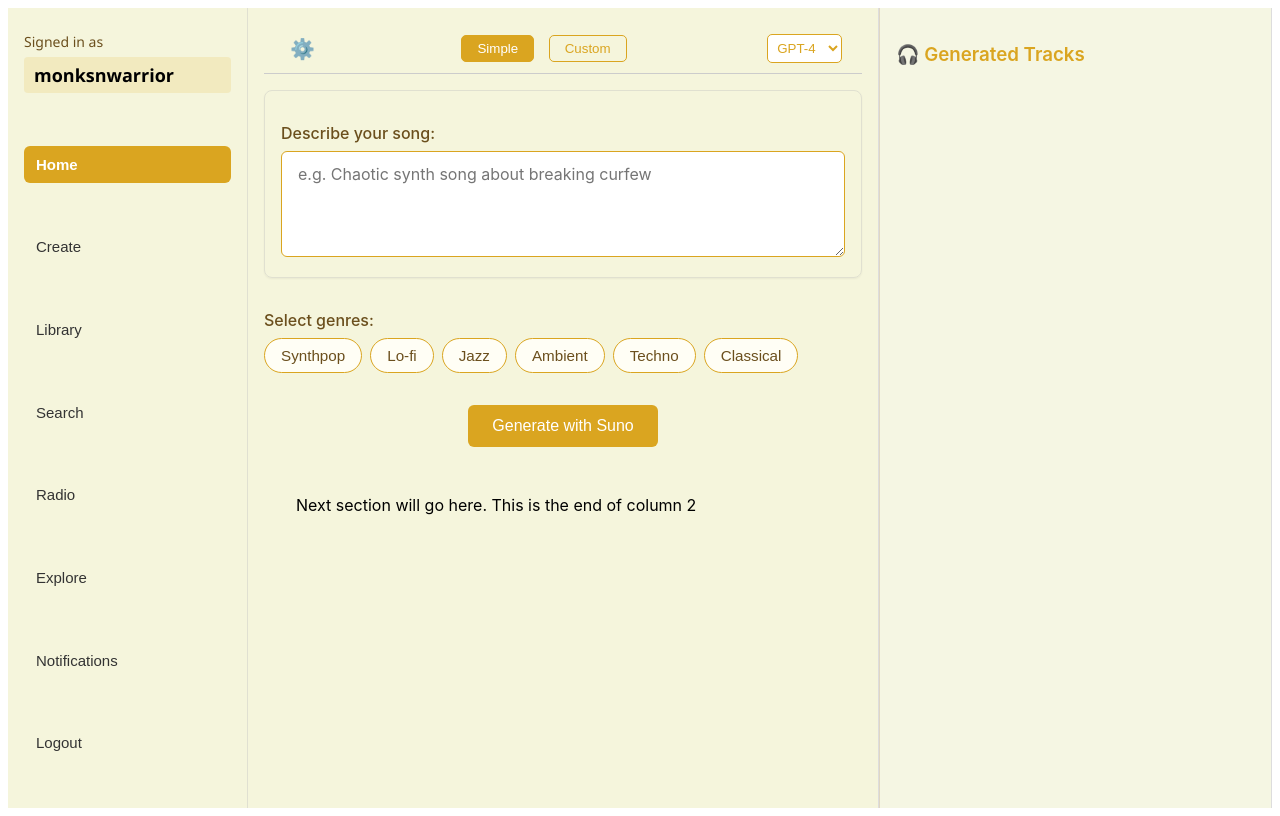
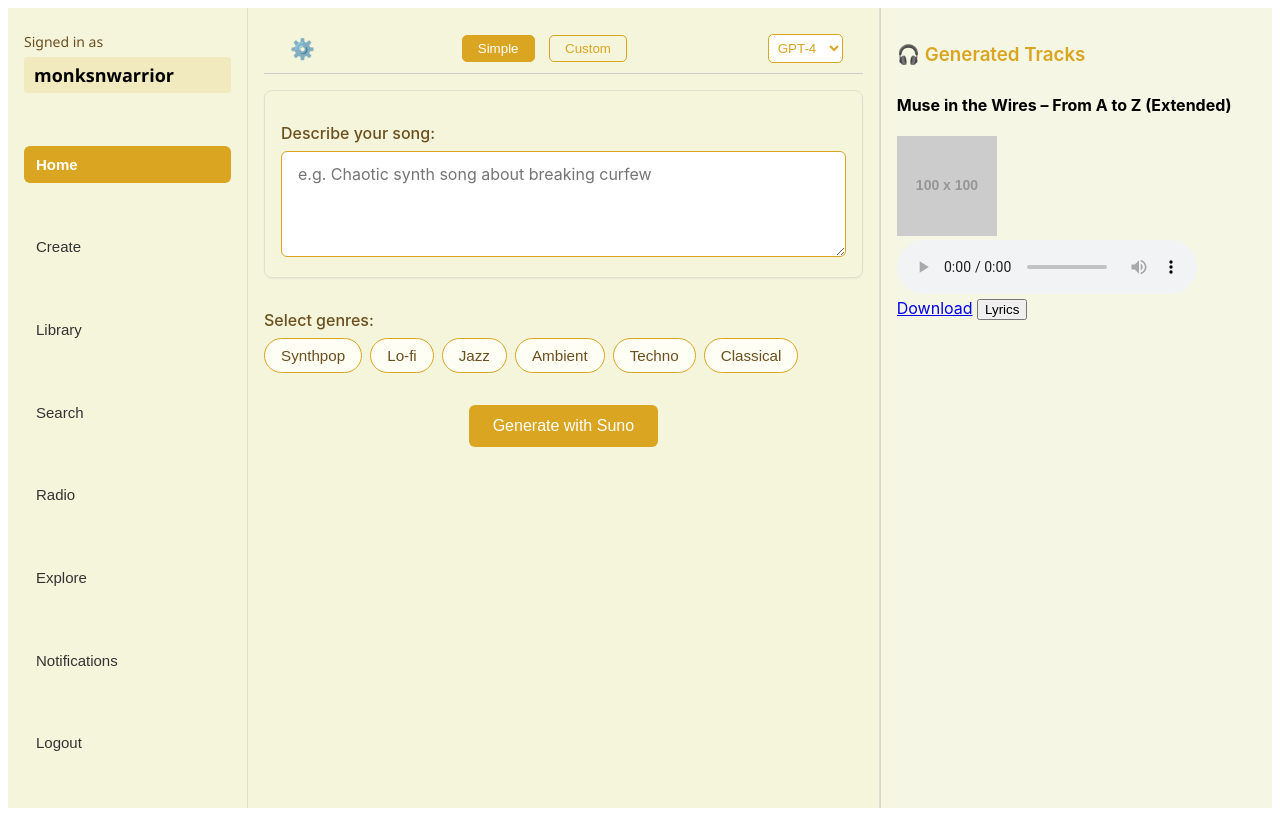
Before and after one commit to shailxd149/flask_last, a Flask app: page / in a window 1280 px wide. Run offline with Flask 3, Linux system fonts and the light colour scheme; grey boxes labelled with a size stand in for pictures from a placeholder-image service; some libraries are stand-ins or nearby versions.

Commit message:
Update index.html

```diff
--- a/templates/index.html
+++ b/templates/index.html
@@ -10,9 +10,7 @@
     />
   </head>
   <body>
-    <!-- 🔳 Full horizontal layout -->
     <div class="dashboard">
-      <!-- 🟫 Sidebar -->
       <div class="sidebar">
         <div class="user-info">
           <h2>Signed in as</h2>
@@ -34,12 +32,8 @@
           <button class="nav-button" onclick="setActive(this)">Logout</button>
         </div>
       </div>
-
-      <!-- 🟨 Column 2: Prompt + Controls -->
       <div class="column column2">
-        <!-- 🔳 Top Navbar Section -->
         <div id="section-navbar" class="navbar">
-          <!-- 🔧 Left: Settings Icon with Dropdown -->
           <div class="navbar-left">
             <div class="settings-dropdown">
               <button class="settings-icon" onclick="toggleSettings()">
@@ -52,8 +46,6 @@
               </div>
             </div>
           </div>
-
-          <!-- 🔄 Center: Mode Switch Tabs -->
           <div class="navbar-center">
             <div class="mode-switch">
               <button class="tab active" onclick="switchMode('simple')">
@@ -62,8 +54,6 @@
               <button class="tab" onclick="switchMode('custom')">Custom</button>
             </div>
           </div>
-
-          <!-- 🧠 Right: LLM Model Selector -->
           <div class="navbar-right">
             <select class="llm-selector" onchange="selectLLM(this.value)">
               <option value="gpt-4">GPT-4</option>
@@ -72,16 +62,11 @@
             </select>
           </div>
         </div>
-        <!-- 🎨 Simple Tab Content starts-->
         <div id="simple-tab-content" class="tab-section">
-          <!-- 📝 Prompt Box Section -->
           <div id="section-description" class="prompt-box">
-            <!-- Label for clarity -->
             <label for="songPrompt" class="prompt-label"
               >Describe your song:</label
             >
-
-            <!-- Textarea for user input -->
             <textarea
               id="songPrompt"
               class="prompt-input"
@@ -89,11 +74,9 @@
               rows="4"
             ></textarea>
           </div>
-          <!-- 🎶 Genre Selector Section -->
           <div id="section-genres" class="genre-selector">
             <label class="genre-label">Select genres:</label>
             <div class="genre-options">
-              <!-- Each genre is a toggleable button -->
               <button class="genre-btn" data-genre="Synthpop">Synthpop</button>
               <button class="genre-btn" data-genre="Lo-fi">Lo-fi</button>
               <button class="genre-btn" data-genre="Jazz">Jazz</button>
@@ -102,16 +85,13 @@
               <button class="genre-btn" data-genre="Classical">
                 Classical
               </button>
-              <!-- Add more genres as needed -->
             </div>
           </div>
-          <!-- 🚀 Submit Button Section -->
           <div id="section-submit" class="submit-container">
             <button id="submitBtn" class="submit-btn">
               Generate with Suno
             </button>
           </div>
-          <!-- ⏳ Spinner Section -->
           <div
             id="section-spinner"
             class="spinner-container"
@@ -120,13 +100,7 @@
             <div class="spinner"></div>
           </div>
         </div>
-
-        <!-- 🎨 Simple Tab Content ends-->
-
-        <!-- 🎨 Custom Tab Content starts-->
-        <!-- 🎨 Custom Tab Content -->
         <div id="custom-tab-content" class="tab-section" style="display: none">
-          <!-- 📝 Lyrics Input Section -->
           <div id="lyrics-section" class="section-block">
             <label for="lyricsInput" class="section-label">Enter Lyrics:</label>
             <textarea
@@ -135,17 +109,12 @@
               placeholder="Type your lyrics here..."
               rows="4"
             ></textarea>
-
-            <!-- 🎚️ Instrumental Toggle -->
             <div class="toggle-row">
               <label for="instrumentalToggle">Instrumental Only:</label>
               <input type="checkbox" id="instrumentalToggle" />
             </div>
           </div>
-
-          <!-- 🎨 Style Selector Section -->
           <div id="style-section" class="section-block">
-            <!-- 🧠 Custom Style Prompt -->
             <input
               type="text"
               id="stylePromptInput"
@@ -161,44 +130,44 @@
               <button class="style-tag">Dark</button>
               <button class="style-tag">Uplifting</button>
             </div>
-            <!-- 🧹 Clear Button Below Tags -->
             <div class="clear-style-row">
               <button id="clearStylePrompt" class="clear-btn">
                 Clear Styles
               </button>
             </div>
           </div>
-
-          <!-- ⚙️ Advanced Options Toggle -->
           <div class="toggle-row">
             <label for="advancedToggle">Show Advanced Options:</label>
             <input type="checkbox" id="advancedToggle" />
           </div>
-
-          <!-- ⚙️ Advanced Controls Section -->
           <div
             id="advanced-section"
             class="section-block"
             style="display: none"
           >
             <label for="weirdnessSlider" class="section-label"
-              >Weirdness:</label
-            >
+              >Weirdness: <span id="weirdnessValue">0.50</span>
+            </label>
             <input
               type="range"
               id="weirdnessSlider"
               min="0"
-              max="100"
-              value="50"
+              max="1"
+              step="0.01"
+              value=".50"
             />
-
             <label for="styleSlider" class="section-label"
-              >Style Influence:</label
-            >
-            <input type="range" id="styleSlider" min="0" max="100" value="50" />
+              >Style Influence: <span id="styleValue">0.50</span>
+            </label>
+            <input
+              type="range"
+              id="styleSlider"
+              min="0"
+              max="1"
+              step="0.01"
+              value=".50"
+            />
           </div>
-
-          <!-- 🏷️ More Options Section -->
           <div id="more-section" class="section-block">
             <label for="songTitle" class="section-label">Song Title:</label>
             <input
@@ -208,15 +177,11 @@
               placeholder="e.g. Midnight Echoes"
             />
           </div>
-
-          <!-- 🚀 Create Button -->
           <div id="custom-submit" class="customSubmit-container">
             <button id="customSubmitBtn" class="customSubmit-btn">
-              Create with Suno
+              Create with Custom
             </button>
           </div>
-
-          <!-- ⏳ Spinner -->
           <div
             id="custom-spinner"
             class="spinner-container"
@@ -225,32 +190,51 @@
             <div class="spinner"></div>
           </div>
         </div>
-        <!-- 🎨 Custom Tab Content ends -->
-        <!-- 🧱 Column 2 Content Section -->
-        <div class="column2-content">
-          <p>Next section will go here. This is the end of column 2</p>
-        </div>
       </div>
-      <!-- End of Column 2 -->
-      <!-- Column 3--Starts -->
-      <!-- Column 3: Output Panel -->
-      <div class="column column-3">
+      <div class="column-3">
         <div class="output-header">
           <h3>🎧 Generated Tracks</h3>
         </div>
-        <div id="outputContainer" class="output-body"></div>
+        <div id="outputContainer" class="output-body">
+          <div class="track-card" id="trackCard" style="display: block">
+            <h4 class="track-title" id="trackTitle">
+              Muse in the Wires – From A to Z (Extended)
+            </h4>
+            <div class="track-row" id="trackRow">
+              <img
+                src="https://via.placeholder.com/100x100.png?text=Cover"
+                alt="Track Image"
+                class="track-image"
+                id="trackImage"
+              />
+              <audio controls class="track-audio" id="trackAudio">
+                <source
+                  src="https://www.soundhelix.com/examples/mp3/SoundHelix-Song-1.mp3"
+                  type="audio/mpeg"
+                />
+                Your browser does not support the audio element.
+              </audio>
+            </div>
+            <a
+              href="https://www.soundhelix.com/examples/mp3/SoundHelix-Song-1.mp3"
+              download
+              class="download-link"
+              id="downloadLink"
+              >Download</a
+            >
+            <button class="lyrics-link" id="lyricsLink">Lyrics</button>
+          </div>
+        </div>
       </div>
-
-      <!-- Optional Lyrics Panel -->
-      <div id="lyricsPanel" class="lyrics-panel hidden">
-        <button id="closeLyricsBtn" class="close-btn">✖</button>
-        <h3>📝 Lyrics</h3>
-        <pre id="lyricsContent" class="lyrics-box"></pre>
+      <div class="column-4" id="lyricsPanel" style="display: none">
+        <div class="lyrics-header">
+          <h3>📝 Lyrics</h3>
+          <button id="closeLyrics" class="close-button">✖</button>
+        </div>
+        <div class="lyrics-body" id="lyricsBody">
+        </div>
       </div>
-      <!-- Column 3--Ends -->
     </div>
-    <!-- End of Dashboard -->
-
     <script src="{{ url_for('static', filename='js/script.js') }}"></script>
   </body>
 </html>
```
